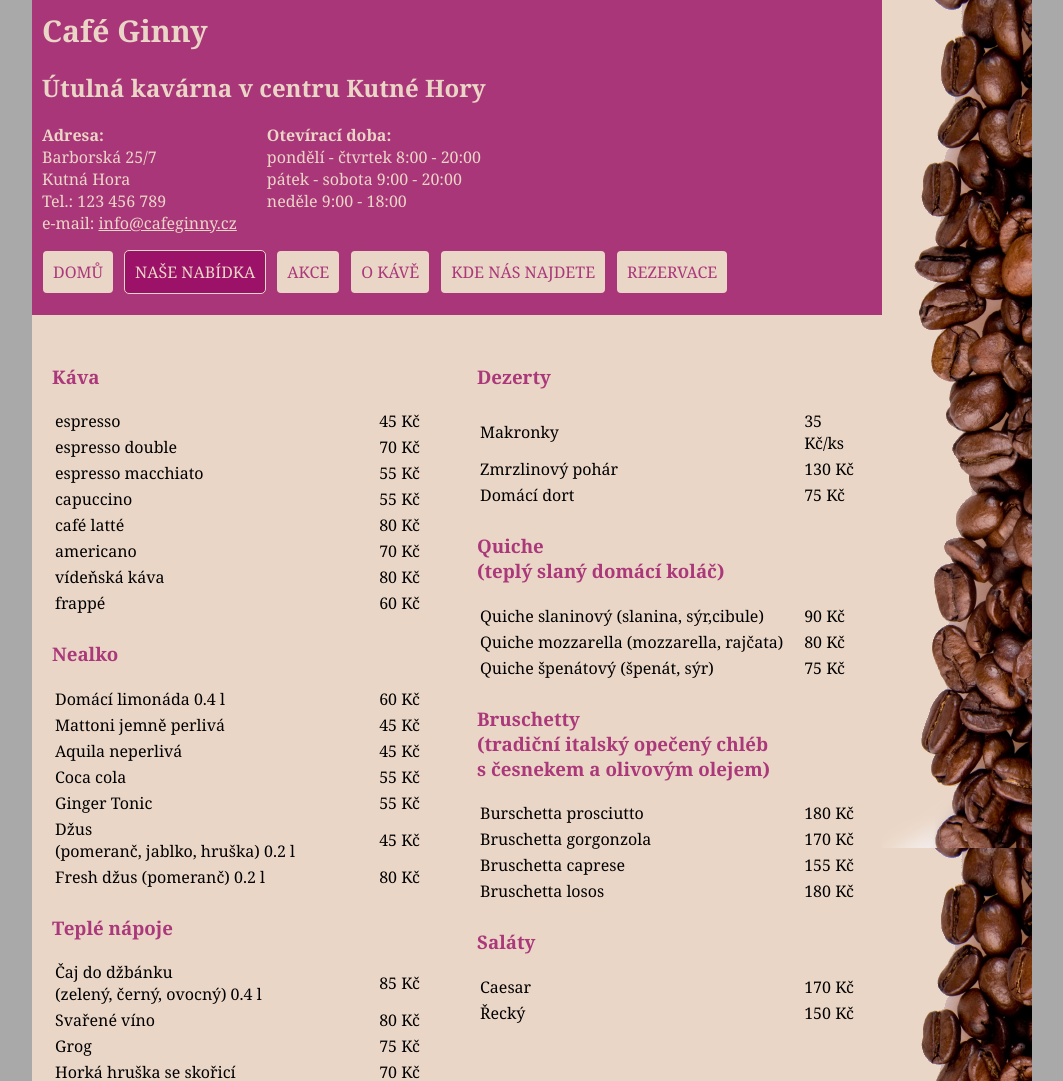
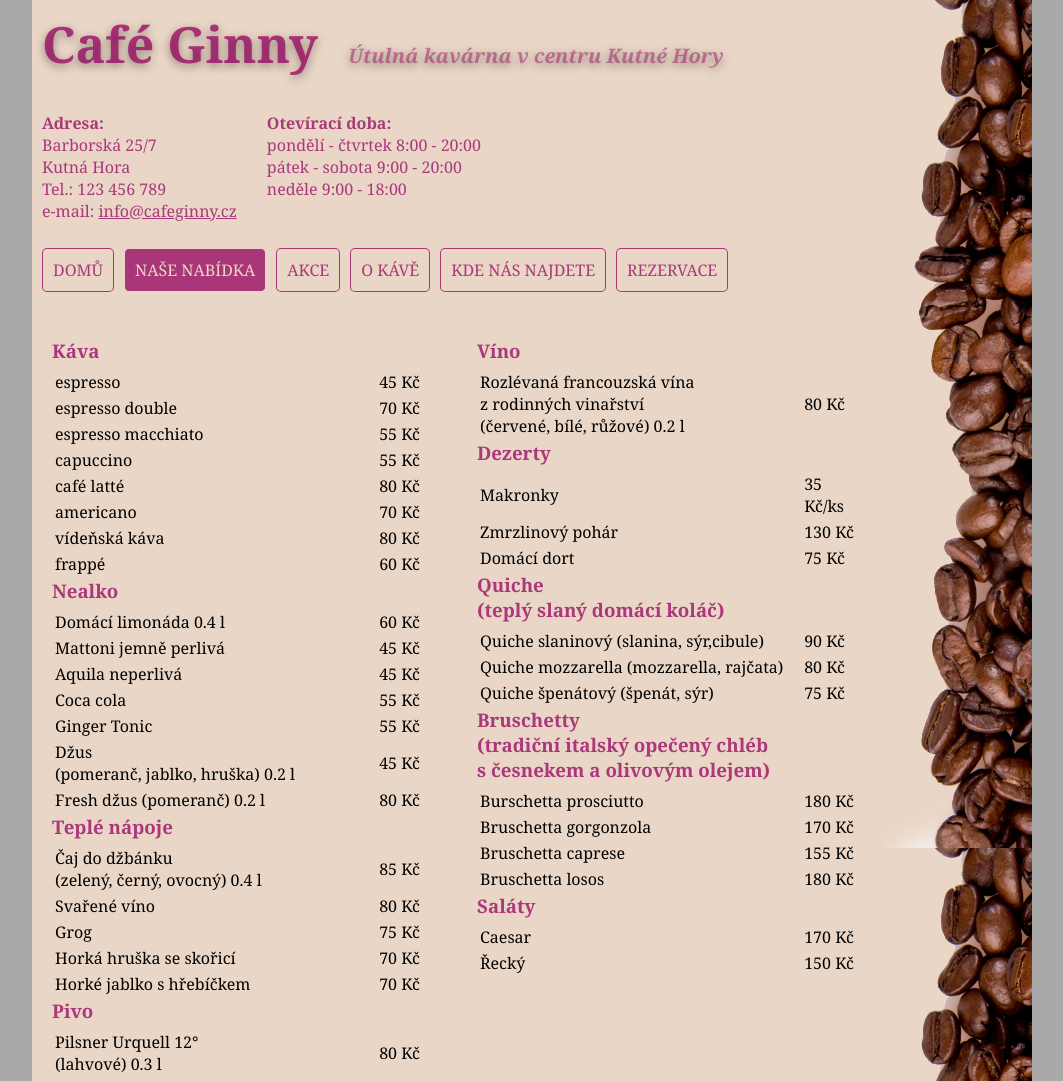
Before and after one commit to VeraPichnerova/cafe-ginny, an Eleventy site: page nabidka.html in a window 1280 px wide. Shown: the top 1081 px of the page, without its empty margins (108-1171 px from the left). Built offline with nearby package versions, Linux system fonts and the light colour scheme; Eleventy itself is replaced by a stand-in of ours; files that its build step writes are made by us from their sources.

Commit message:
modified:   _includes/layouts/sablonka-cover.njk modified:   _includes/partials/header.njk new file:   _includes/partials/menu.njk modified:   css/style.css modified:   css/style.css.map modified:   nabidka.html modified:   newsletter.html modified:   rezervace.html

```diff
--- a/_includes/layouts/sablonka-cover.njk
+++ b/_includes/layouts/sablonka-cover.njk
@@ -24,12 +24,12 @@
                 <main>
                     {{ content | safe}}
                 </main>
-
-                {% include "partials/footer.njk" %}
             </div>
 
             <div class="aside">
             </div>
+
         </div>
+        {% include "partials/footer.njk" %}
     </body>
 </html>
--- a/_includes/partials/header.njk
+++ b/_includes/partials/header.njk
@@ -1,6 +1,12 @@
 <header class="header">
-    <h1 class="header__logo">Café Ginny</h1>
-    <h2 class="claim--header"> Útulná kavárna v centru Kutné Hory</h2>
+    <div class="header__logo-claim">
+        <div>
+            <h1 class="header__logo">Café Ginny</h1>
+        </div>
+        <div>
+            <h2 class="header__claim"> Útulná kavárna v centru Kutné Hory</h2>
+        </div>
+    </div>
     <div class="header__info">
         <div class="address">
             <h3 class="header__subtitle">Adresa:</h3>
@@ -18,14 +24,5 @@
             </p>
         </div>
     </div>
-    <nav class="menu">
-        <ul class="menu__items">
-            <li class="menu__item {{ 'menu__item--active' if page.fileSlug == ''}}"><a class="menu__link" href="/">DOMŮ</a></li>
-            <li class="menu__item {{ 'menu__item--active' if page.fileSlug == 'nabidka'}}"><a class="menu__link" href="/nabidka/">NAŠE NABÍDKA</a></li>
-            <li class="menu__item {{ 'menu__item--active' if page.fileSlug == 'akce'}}"><a class="menu__link" href="/akce/">AKCE</a></li>
-            <li class="menu__item {{ 'menu__item--active' if page.fileSlug == 'o-kave'}}"><a class="menu__link" href="/o-kave/">O KÁVĚ</a></li>
-            <li class="menu__item {{ 'menu__item--active' if page.fileSlug == '#map'}}"><a class="menu__link" href="/#map">KDE NÁS NAJDETE</a></li>
-            <li class="menu__item {{ 'menu__item--active' if page.fileSlug == 'rezervace'}}"><a class="menu__link" href="/rezervace/">REZERVACE</a></li>
-        </ul>
-    </nav>
+    {% include "partials/menu.njk" %}
 </header>
--- /dev/null
+++ b/_includes/partials/menu.njk
@@ -0,0 +1,10 @@
+    <nav class="menu">
+        <ul class="menu__items">
+            <li class="menu__item {{ 'menu__item--active' if page.fileSlug == ''}}"><a class="menu__link" href="/">DOMŮ</a></li>
+            <li class="menu__item {{ 'menu__item--active' if page.fileSlug == 'nabidka'}}"><a class="menu__link" href="/nabidka/">NAŠE NABÍDKA</a></li>
+            <li class="menu__item {{ 'menu__item--active' if page.fileSlug == 'akce'}}"><a class="menu__link" href="/akce/">AKCE</a></li>
+            <li class="menu__item {{ 'menu__item--active' if page.fileSlug == 'o-kave'}}"><a class="menu__link" href="/o-kave/">O KÁVĚ</a></li>
+            <li class="menu__item {{ 'menu__item--active' if page.fileSlug == '#map'}}"><a class="menu__link" href="/#map">KDE NÁS NAJDETE</a></li>
+            <li class="menu__item {{ 'menu__item--active' if page.fileSlug == 'rezervace'}}"><a class="menu__link" href="/rezervace/">REZERVACE</a></li>
+        </ul>
+    </nav>
--- a/css/style.css
+++ b/css/style.css
@@ -42,24 +42,22 @@ body {
 .header {
   width: 100%;
   padding: 10px 10px 5px 10px;
-  background-color: rgba(152, 9, 100, 0.7725490196);
-  color: rgb(234, 214, 198);
+  background-color: rgb(234, 214, 198);
+  color: rgba(152, 9, 100, 0.7725490196);
   margin-bottom: 5px;
 }
 
 .header__logo {
-  font-size: 30px;
+  font-size: 50px;
+  text-shadow: 0 3px 10px rgba(0, 0, 0, 0.4);
   margin-top: 0;
 }
 
-.claim {
+.header__claim {
+  color: rgba(152, 9, 100, 0.459);
   font-size: 20px;
+  text-shadow: 0 3px 10px rgba(0, 0, 0, 0.4);
   font-style: italic;
-  color: rgba(152, 9, 100, 0.7725490196);
-}
-
-.claim--header {
-  color: rgb(234, 214, 198);
 }
 
 .header__subtitle {
@@ -70,7 +68,7 @@ body {
 
 .header__text {
   padding: 0;
-  margin: 0;
+  margin: 0 0 10px 0;
 }
 
 .menu {
@@ -111,9 +109,11 @@ body {
 }
 
 @media screen and (min-width: 600px) {
+  .header__logo-claim,
   .header__info {
     display: flex;
     gap: 30px;
+    align-items: baseline;
   }
   .address,
   .opening-hours {
@@ -132,6 +132,8 @@ body {
     padding: 10px 10px;
   }
 }
+.hero,
+.newsletter,
 .reservation-section,
 .pricelist-section,
 .akce-section,
@@ -143,7 +145,6 @@ body {
 .picture__img {
   width: 100%;
   border-radius: 5px;
-  margin: 20px;
 }
 
 .img__float-left {
@@ -166,6 +167,7 @@ body {
   .akce-section__item {
     display: flex;
     gap: 40px;
+    justify-content: space-between;
   }
   .content {
     flex: 1 1 60%;
@@ -219,7 +221,7 @@ label,
   background-color: rgba(152, 9, 100, 0.7725490196);
 }
 
-#newsletter-odeslano,
+#newsletter-registrace,
 #rezervace-odeslana {
   color: rgba(152, 9, 100, 0.459);
 }
@@ -250,11 +252,12 @@ label,
 }
 .content__subtitle {
   color: rgba(152, 9, 100, 0.7725490196);
+  padding-bottom: 5px;
+  margin: 0;
 }
 
-.content__subtitle,
 .content__text {
-  padding-top: 5px;
+  text-align: justify;
 }
 
 .content__text--long {
--- a/nabidka.html
+++ b/nabidka.html
@@ -84,6 +84,9 @@ title: Nabídka
                                 <td>Pilsner Urquell 12° <br>(lahvové) 0.3 l</td><td>80 Kč</td>
                             </tr>
                         </table>
+                    </div>
+
+                    <div class="pricelist__column">
 
                         <h3 class="content__subtitle">Víno</h3>
                         <table class="pricelist">
@@ -91,9 +94,7 @@ title: Nabídka
                                 <td>Rozlévaná francouzská vína<br>z rodinných vinařství<br>(červené, bílé, růžové) 0.2 l </td><td>80 Kč</td>
                             </tr>
                         </table>
-                    </div>
 
-                    <div class="pricelist__column">
                         <h3 class="content__subtitle">Dezerty</h3>
                         <table class="pricelist">
                             <tr>
```
Also changed, not shown: newsletter.html (+1 -1 lines), rezervace.html (+1 -1 lines), 1 other file.
